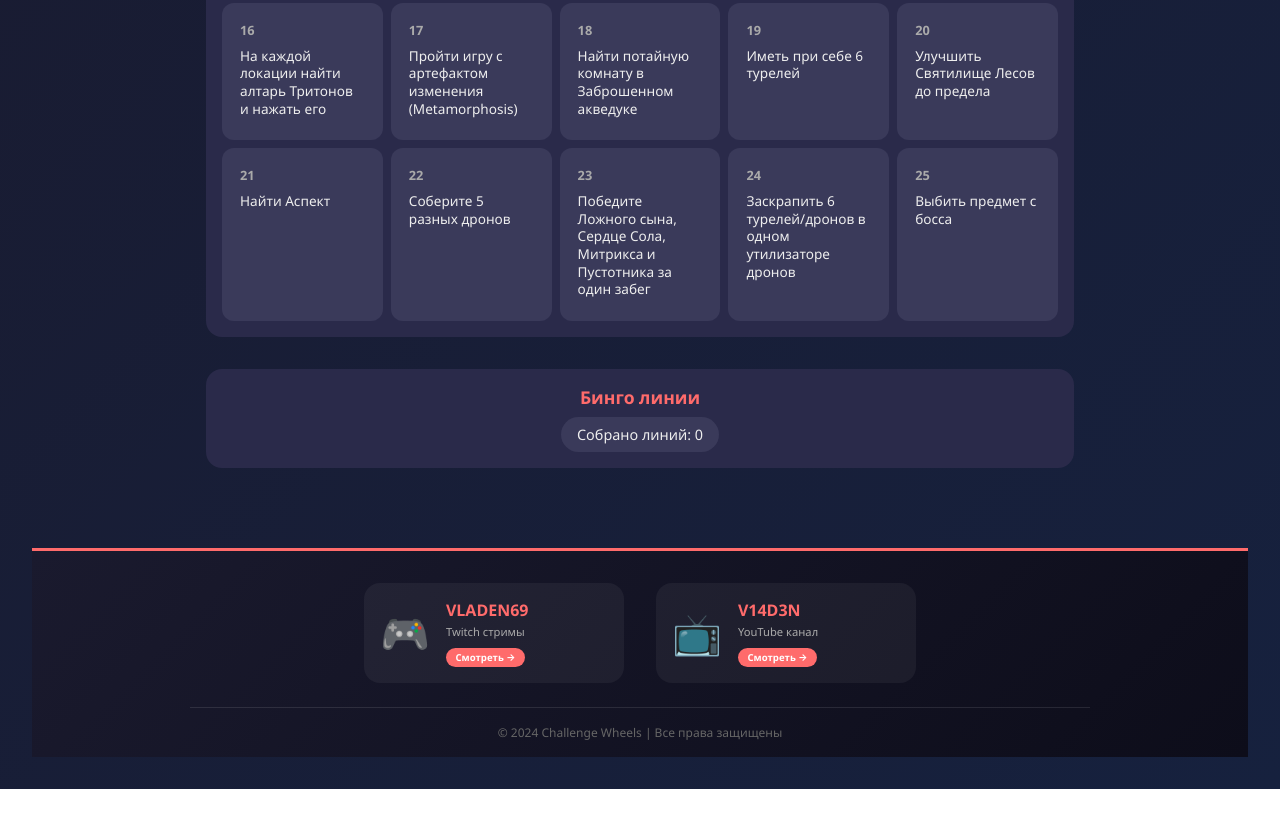
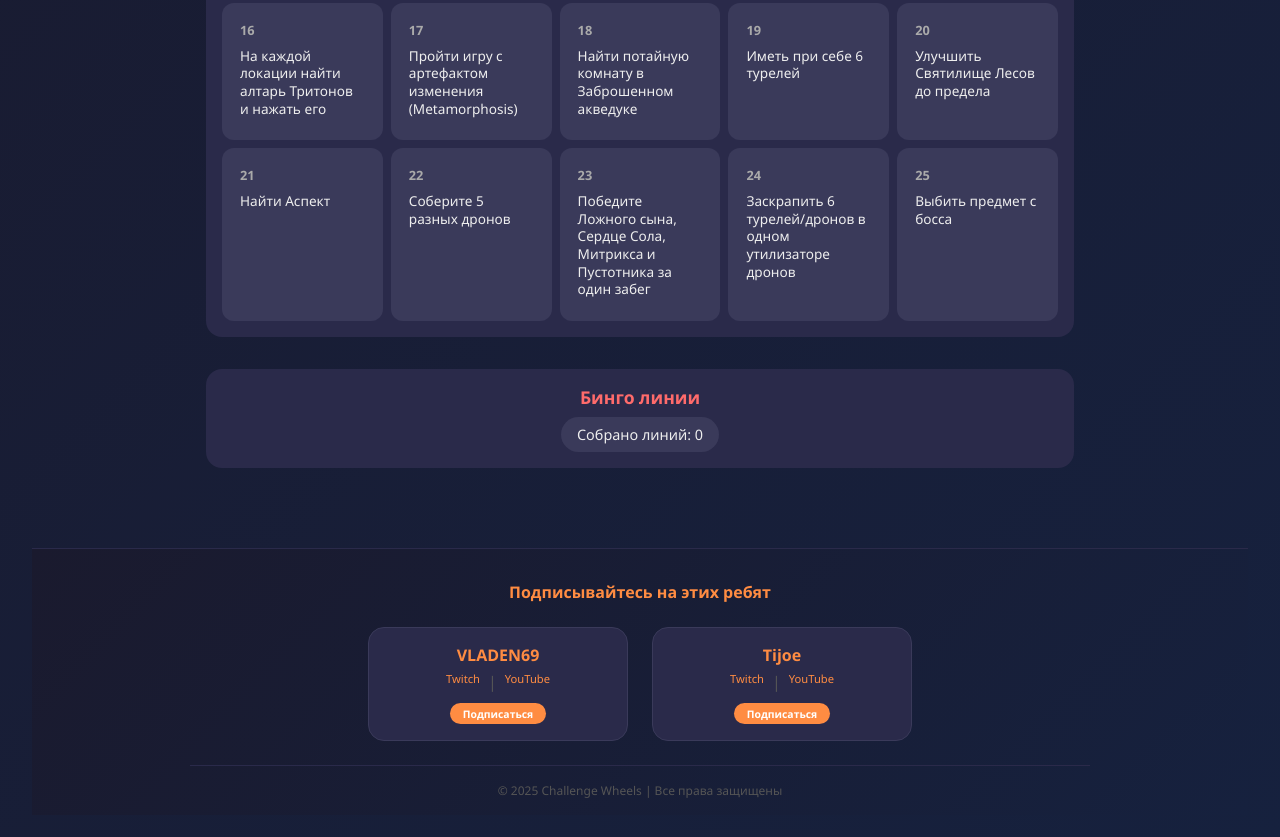
Before and after one commit to HieGu/-, a website: page game/bingo/ror2.html in a window 1280 px wide. Shown: the part 806-1643 px from the top of the page. Before the commit the page ends 1595 px from the top, so only its background shows below. Drawn offline with Linux system fonts and the light colour scheme.

Commit message:
Add files via upload

```diff
--- a/game/bingo/ror2.html
+++ b/game/bingo/ror2.html
@@ -362,38 +362,47 @@
             <div class="bingo-lines" id="bingoLines"></div>
         </div>
     </div>
-
-    <!-- Подвал с рекламой -->
-    <footer class="footer">
-        <div class="footer-content">
-            <div class="footer-ads">
-                <div class="footer-ad">
-                    <a href="https://www.twitch.tv/vladen69" target="_blank" class="footer-ad-link">
-                        <div class="footer-ad-icon">🎮</div>
-                        <div class="footer-ad-text">
-                            <h4>VLADEN69</h4>
-                            <p>Twitch стримы</p>
-                            <span class="footer-ad-button">Смотреть →</span>
-                        </div>
-                    </a>
-                </div>
-                <div class="footer-ad">
-                    <a href="https://www.youtube.com/@v14d3n" target="_blank" class="footer-ad-link">
-                        <div class="footer-ad-icon">📺</div>
-                        <div class="footer-ad-text">
-                            <h4>V14D3N</h4>
-                            <p>YouTube канал</p>
-                            <span class="footer-ad-button">Смотреть →</span>
-                        </div>
-                    </a>
+<!-- Подвал с рекламой -->
+<div style="background: linear-gradient(135deg, #1a1a2e 0%, #16213e 100%); border-top: 1px solid #2a2a4a; margin-top: 3rem; padding: 2rem 1rem 1rem 1rem;">
+    <div style="max-width: 900px; margin: 0 auto;">
+        <div style="text-align: center; margin-bottom: 1.5rem;">
+            <p style="color: #ff8c42; font-size: 1rem; font-weight: bold; margin: 0;">Подписывайтесь на этих ребят</p>
+        </div>
+        <div style="display: flex; justify-content: center; gap: 1.5rem; flex-wrap: wrap; margin-bottom: 1.5rem;">
+            <!-- VLADEN69 / V14D3N -->
+            <div style="background: #2a2a4a; border: 1px solid #3a3a5a; border-radius: 1rem; transition: all 0.3s ease; width: 260px;">
+                <div style="padding: 1rem; text-align: center;">
+                    <div style="font-weight: bold; color: #ff8c42; margin-bottom: 0.3rem; font-size: 1rem;">VLADEN69</div>
+                    <div style="display: flex; justify-content: center; gap: 0.5rem; margin-bottom: 0.5rem;">
+                        <a href="https://www.twitch.tv/vladen69" target="_blank" rel="noopener noreferrer" style="color: #ff8c42; font-size: 0.7rem; text-decoration: none;">Twitch</a>
+                        <span style="color: #555;">|</span>
+                        <a href="https://www.youtube.com/@v14d3n" target="_blank" rel="noopener noreferrer" style="color: #ff8c42; font-size: 0.7rem; text-decoration: none;">YouTube</a>
+                    </div>
+                    <div style="margin-top: 0.5rem;">
+                        <a href="https://www.twitch.tv/vladen69" target="_blank" rel="noopener noreferrer" style="display: inline-block; background: #ff8c42; color: white; padding: 0.2rem 0.8rem; border-radius: 2rem; font-size: 0.65rem; font-weight: bold; text-decoration: none;">Подписаться</a>
+                    </div>
                 </div>
             </div>
-            <div class="footer-copyright">
-                <p>© 2024 Challenge Wheels | Все права защищены</p>
+            <!-- Tijoe -->
+            <div style="background: #2a2a4a; border: 1px solid #3a3a5a; border-radius: 1rem; transition: all 0.3s ease; width: 260px;">
+                <div style="padding: 1rem; text-align: center;">
+                    <div style="font-weight: bold; color: #ff8c42; margin-bottom: 0.3rem; font-size: 1rem;">Tijoe</div>
+                    <div style="display: flex; justify-content: center; gap: 0.5rem; margin-bottom: 0.5rem;">
+                        <a href="https://www.twitch.tv/tijoe" target="_blank" rel="noopener noreferrer" style="color: #ff8c42; font-size: 0.7rem; text-decoration: none;">Twitch</a>
+                        <span style="color: #555;">|</span>
+                        <a href="https://www.youtube.com/@TijoeVideos" target="_blank" rel="noopener noreferrer" style="color: #ff8c42; font-size: 0.7rem; text-decoration: none;">YouTube</a>
+                    </div>
+                    <div style="margin-top: 0.5rem;">
+                        <a href="https://www.twitch.tv/tijoe" target="_blank" rel="noopener noreferrer" style="display: inline-block; background: #ff8c42; color: white; padding: 0.2rem 0.8rem; border-radius: 2rem; font-size: 0.65rem; font-weight: bold; text-decoration: none;">Подписаться</a>
+                    </div>
+                </div>
             </div>
         </div>
-    </footer>
-
+        <div style="text-align: center; padding-top: 1rem; border-top: 1px solid #2a2a4a;">
+            <p style="color: #555; font-size: 0.75rem;">© 2025 Challenge Wheels | Все права защищены</p>
+        </div>
+    </div>
+</div>
     <script src="../../js/bingo/bingoror2.js"></script>
 </body>
 </html>
```
